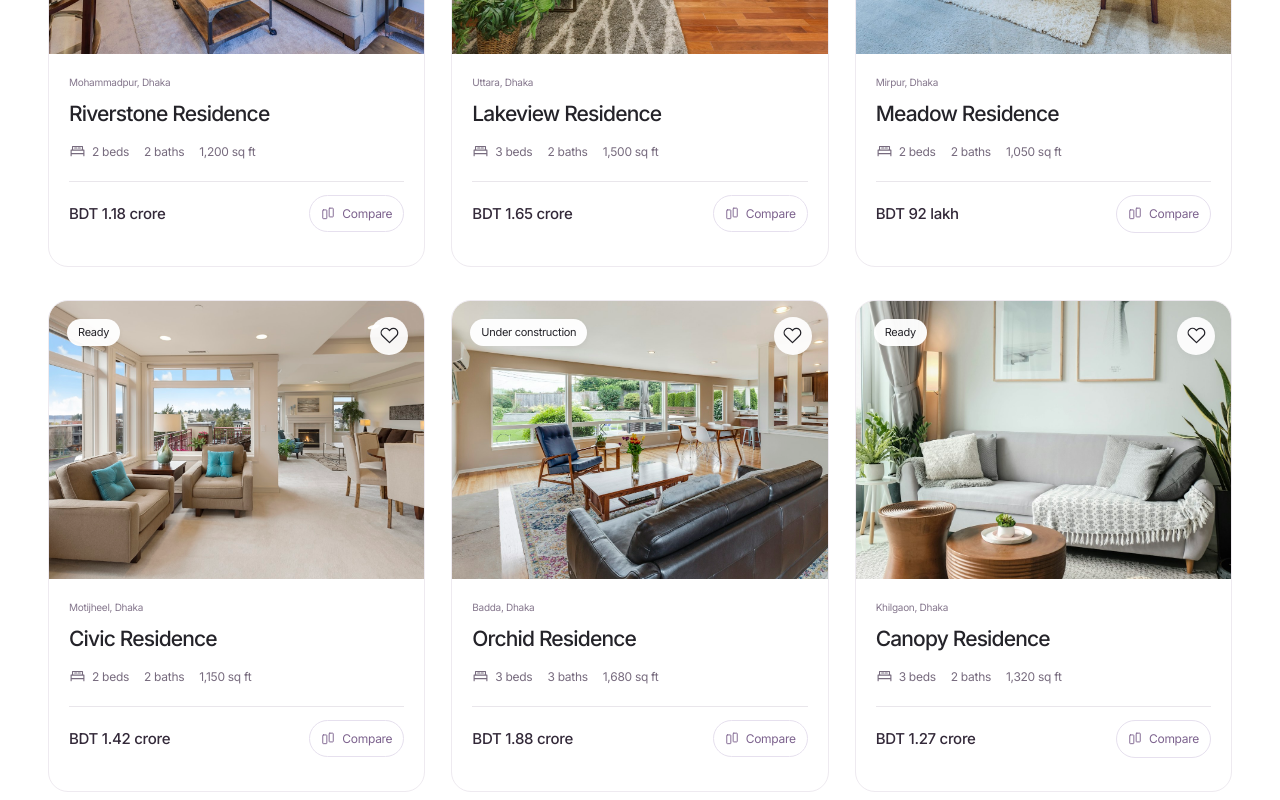
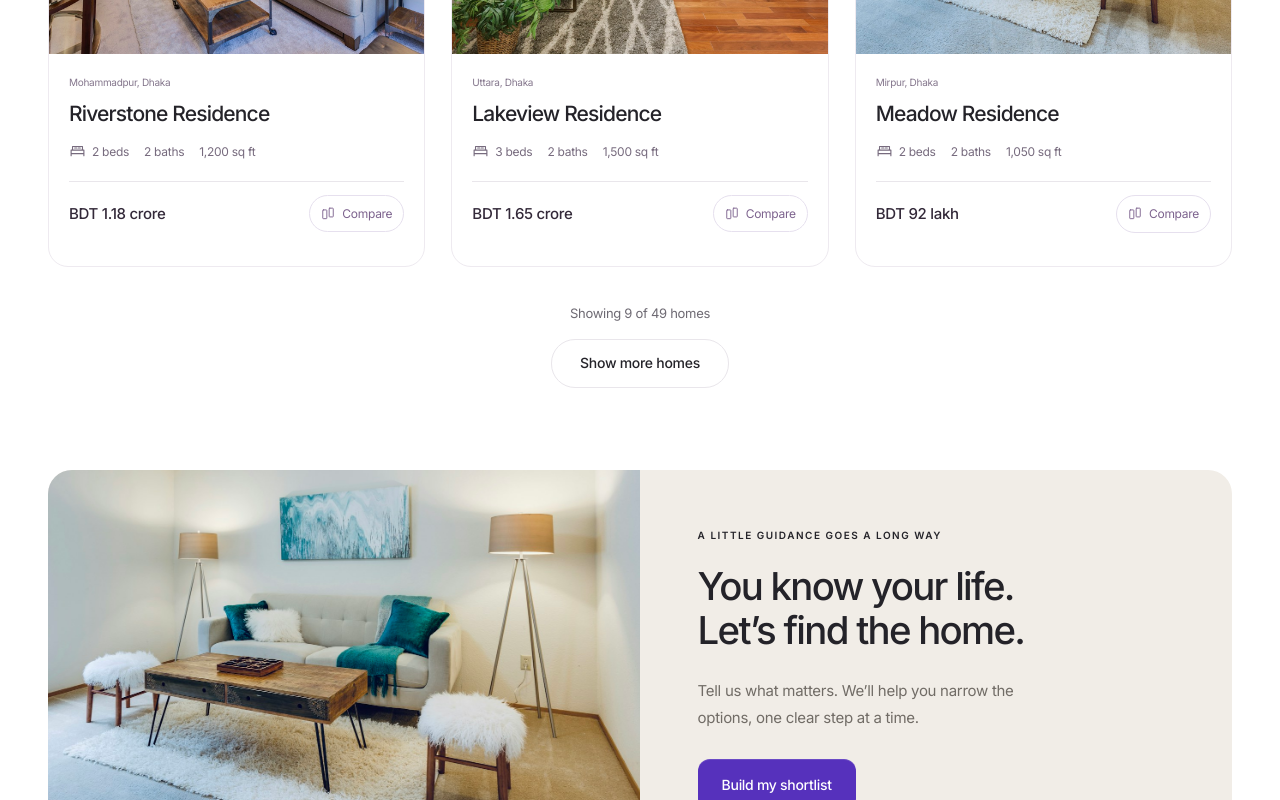
Before and after one commit to tabibhasann/jcx-proptech-intelligence-atlas, a Next.js app in the folder web/: page /prototype in a window 1280 px wide. Shown: the part 2375-3175 px from the top of the page. Built offline with nearby package versions, Linux system fonts and the light colour scheme.

Commit message:
Integrate expanded collection with progressive browsing and area validation

```diff
--- a/web/scripts/verify-propty-ai.mjs
+++ b/web/scripts/verify-propty-ai.mjs
@@ -16,6 +16,7 @@ const library = asModule(
   ).replace('"../content/propty-demo"', JSON.stringify(fixture)),
 );
 const { validateInterpretation } = await import(library);
+const { propertyAreas } = await import(fixture);
 const good = {
   area: "Bashundhara",
   maxPrice: 18000000,
@@ -35,6 +36,9 @@ assert.deepEqual(validateInterpretation(good), {
   terms: ["parking"],
   unsupported: [],
 });
+for (const area of propertyAreas) {
+  assert.equal(validateInterpretation({ ...good, area }).query.area, area);
+}
 for (const bad of [
   { ...good, area: "Imaginary area" },
   { ...good, maxPrice: -1 },
--- a/web/src/app/prototype/polish.css
+++ b/web/src/app/prototype/polish.css
@@ -249,6 +249,20 @@
   border-radius: 24px;
   overflow: hidden;
   margin-top: 72px;
+}
+.pt-collection-more {
+  display: grid;
+  justify-items: center;
+  gap: 16px;
+  margin-top: 36px;
+}
+.pt-collection-more p {
+  font-size: 13px;
+  color: var(--pt-muted);
+}
+.pt-collection-more .pt-outline {
+  border-radius: 24px;
+  padding: 12px 28px;
 }
 .pt-shortlist-image {
   position: relative;
--- a/web/src/components/propty/ProptyApp.tsx
+++ b/web/src/components/propty/ProptyApp.tsx
@@ -126,6 +126,7 @@ export function ProptyApp() {
   const [large, setLarge] = useState(false);
   const [query, setQuery] = useState<PropertyQuery>({});
   const [sort, setSort] = useState("featured");
+  const [collectionPage, setCollectionPage] = useState({ key: "", count: 9 });
   const [searchText, setSearchText] = useState("");
   const [searchTerms, setSearchTerms] = useState<string[]>([]);
   const [submittedText, setSubmittedText] = useState("");
@@ -291,6 +292,15 @@ export function ProptyApp() {
                 : 0,
         );
   const activeVisits = visits.filter((v) => v.status !== "Cancelled");
+  const collectionKey = JSON.stringify([
+    view,
+    query,
+    sort,
+    searchTerms,
+    unsupported,
+  ]);
+  const visibleCount =
+    collectionPage.key === collectionKey ? collectionPage.count : 9;
   const showResults = () =>
     resultsRef.current?.scrollIntoView({
       behavior: window.matchMedia("(prefers-reduced-motion: reduce)").matches
@@ -655,7 +665,7 @@ export function ProptyApp() {
                 </div>
                 {listing.length ? (
                   <div className="pt-card-grid">
-                    {listing.map((p) => (
+                    {listing.slice(0, visibleCount).map((p) => (
                       <HomeCard
                         key={p.id}
                         property={p}
@@ -693,6 +703,24 @@ export function ProptyApp() {
                       }}
                     >
                       Explore all homes <Icon name="arrow" />
+                    </button>
+                  </div>
+                )}
+                {listing.length > visibleCount && (
+                  <div className="pt-collection-more">
+                    <p>
+                      Showing {visibleCount} of {listing.length} homes
+                    </p>
+                    <button
+                      className="pt-outline"
+                      onClick={() =>
+                        setCollectionPage({
+                          key: collectionKey,
+                          count: visibleCount + 9,
+                        })
+                      }
+                    >
+                      Show more homes
                     </button>
                   </div>
                 )}
--- a/web/src/content/propty-demo.ts
+++ b/web/src/content/propty-demo.ts
@@ -190,59 +190,403 @@ export const properties: Property[] = [
 // range of budgets, neighbourhoods and household needs. Photos are reused
 // illustrative assets from the original six-card set; they are not tied to
 // these fictional addresses or presented as JCX listings.
-const extendedFixtureData: Array<[
-  string,
-  string,
-  number,
-  number,
-  number,
-  number,
-  Property["status"],
-  string[],
-]> = [
-  ["riverstone", "Mohammadpur", 11800000, 2, 2, 1200, "Ready", ["Balcony", "Lift", "Utility area"]],
-  ["lakeview", "Uttara", 16500000, 3, 2, 1500, "Ready", ["Balcony", "Lift", "1 parking space"]],
-  ["meadow", "Mirpur", 9200000, 2, 2, 1050, "Under construction", ["Balcony", "Planned lift"]],
-  ["civic", "Motijheel", 14200000, 2, 2, 1150, "Ready", ["Lift", "1 parking space"]],
-  ["orchid", "Badda", 18800000, 3, 3, 1680, "Under construction", ["Balcony", "Study nook", "Planned parking space"]],
-  ["canopy", "Khilgaon", 12700000, 3, 2, 1320, "Ready", ["Balcony", "Family space", "Lift"]],
-  ["maple", "Tejgaon", 21500000, 3, 3, 1780, "Ready", ["Separate dining", "Lift", "1 parking space"]],
-  ["harbor", "Lalmatia", 25500000, 4, 3, 2200, "Ready", ["2 balconies", "Family lounge", "Lift"]],
-  ["sunbeam", "Savar", 7800000, 2, 2, 980, "Under construction", ["Balcony", "Planned lift"]],
-  ["hearth", "Aftab Nagar", 15400000, 3, 2, 1450, "Ready", ["Open living and dining", "Balcony", "Lift"]],
+const extendedFixtureData: Array<
+  [string, string, number, number, number, number, Property["status"], string[]]
+> = [
+  [
+    "riverstone",
+    "Mohammadpur",
+    11800000,
+    2,
+    2,
+    1200,
+    "Ready",
+    ["Balcony", "Lift", "Utility area"],
+  ],
+  [
+    "lakeview",
+    "Uttara",
+    16500000,
+    3,
+    2,
+    1500,
+    "Ready",
+    ["Balcony", "Lift", "1 parking space"],
+  ],
+  [
+    "meadow",
+    "Mirpur",
+    9200000,
+    2,
+    2,
+    1050,
+    "Under construction",
+    ["Balcony", "Planned lift"],
+  ],
+  [
+    "civic",
+    "Motijheel",
+    14200000,
+    2,
+    2,
+    1150,
+    "Ready",
+    ["Lift", "1 parking space"],
+  ],
+  [
+    "orchid",
+    "Badda",
+    18800000,
+    3,
+    3,
+    1680,
+    "Under construction",
+    ["Balcony", "Study nook", "Planned parking space"],
+  ],
+  [
+    "canopy",
+    "Khilgaon",
+    12700000,
+    3,
+    2,
+    1320,
+    "Ready",
+    ["Balcony", "Family space", "Lift"],
+  ],
+  [
+    "maple",
+    "Tejgaon",
+    21500000,
+    3,
+    3,
+    1780,
+    "Ready",
+    ["Separate dining", "Lift", "1 parking space"],
+  ],
+  [
+    "harbor",
+    "Lalmatia",
+    25500000,
+    4,
+    3,
+    2200,
+    "Ready",
+    ["2 balconies", "Family lounge", "Lift"],
+  ],
+  [
+    "sunbeam",
+    "Savar",
+    7800000,
+    2,
+    2,
+    980,
+    "Under construction",
+    ["Balcony", "Planned lift"],
+  ],
+  [
+    "hearth",
+    "Aftab Nagar",
+    15400000,
+    3,
+    2,
+    1450,
+    "Ready",
+    ["Open living and dining", "Balcony", "Lift"],
+  ],
   ["elm", "Rampura", 10900000, 2, 2, 1100, "Ready", ["Utility area", "Lift"]],
-  ["palm", "Wari", 19800000, 3, 3, 1600, "Ready", ["Balcony", "Separate dining", "1 parking space"]],
-  ["skylark", "Baridhara", 33500000, 4, 4, 2700, "Ready", ["2 balconies", "Study", "2 parking spaces"]],
-  ["willow", "Kakrail", 13600000, 2, 2, 1180, "Under construction", ["Balcony", "Planned lift"]],
-  ["nook", "Shyamoli", 10100000, 2, 1, 900, "Ready", ["Open living and dining", "Lift"]],
-  ["cedar", "Banasree", 17200000, 3, 3, 1520, "Ready", ["Balcony", "Family space", "1 parking space"]],
-  ["vista", "Khilgaon", 23200000, 4, 3, 2050, "Under construction", ["Study nook", "2 balconies", "Planned parking space"]],
-  ["hummingbird", "Gulshan", 31000000, 3, 3, 2100, "Ready", ["Balcony", "Study", "1 parking space"]],
-  ["bricklane", "Dhanmondi", 27800000, 3, 3, 1950, "Ready", ["Separate dining", "Family lounge", "Lift"]],
-  ["juniper", "Banani", 36500000, 4, 4, 2950, "Under construction", ["2 balconies", "Study", "Planned parking space"]],
-  ["lumen", "Bashundhara", 22100000, 4, 3, 2300, "Ready", ["Balcony", "Family lounge", "1 parking space"]],
-  ["fern", "Uttara", 12400000, 2, 2, 1080, "Ready", ["Balcony", "Utility area"]],
-  ["pebble", "Mirpur", 8500000, 2, 1, 860, "Ready", ["Open living and dining", "Lift"]],
-  ["terracotta", "Mohammadpur", 14900000, 3, 2, 1380, "Under construction", ["Balcony", "Planned lift"]],
+  [
+    "palm",
+    "Wari",
+    19800000,
+    3,
+    3,
+    1600,
+    "Ready",
+    ["Balcony", "Separate dining", "1 parking space"],
+  ],
+  [
+    "skylark",
+    "Baridhara",
+    33500000,
+    4,
+    4,
+    2700,
+    "Ready",
+    ["2 balconies", "Study", "2 parking spaces"],
+  ],
+  [
+    "willow",
+    "Kakrail",
+    13600000,
+    2,
+    2,
+    1180,
+    "Under construction",
+    ["Balcony", "Planned lift"],
+  ],
+  [
+    "nook",
+    "Shyamoli",
+    10100000,
+    2,
+    1,
+    900,
+    "Ready",
+    ["Open living and dining", "Lift"],
+  ],
+  [
+    "cedar",
+    "Banasree",
+    17200000,
+    3,
+    3,
+    1520,
+    "Ready",
+    ["Balcony", "Family space", "1 parking space"],
+  ],
+  [
+    "vista",
+    "Khilgaon",
+    23200000,
+    4,
+    3,
+    2050,
+    "Under construction",
+    ["Study nook", "2 balconies", "Planned parking space"],
+  ],
+  [
+    "hummingbird",
+    "Gulshan",
+    31000000,
+    3,
+    3,
+    2100,
+    "Ready",
+    ["Balcony", "Study", "1 parking space"],
+  ],
+  [
+    "bricklane",
+    "Dhanmondi",
+    27800000,
+    3,
+    3,
+    1950,
+    "Ready",
+    ["Separate dining", "Family lounge", "Lift"],
+  ],
+  [
+    "juniper",
+    "Banani",
+    36500000,
+    4,
+    4,
+    2950,
+    "Under construction",
+    ["2 balconies", "Study", "Planned parking space"],
+  ],
+  [
+    "lumen",
+    "Bashundhara",
+    22100000,
+    4,
+    3,
+    2300,
+    "Ready",
+    ["Balcony", "Family lounge", "1 parking space"],
+  ],
+  [
+    "fern",
+    "Uttara",
+    12400000,
+    2,
+    2,
+    1080,
+    "Ready",
+    ["Balcony", "Utility area"],
+  ],
+  [
+    "pebble",
+    "Mirpur",
+    8500000,
+    2,
+    1,
+    860,
+    "Ready",
+    ["Open living and dining", "Lift"],
+  ],
+  [
+    "terracotta",
+    "Mohammadpur",
+    14900000,
+    3,
+    2,
+    1380,
+    "Under construction",
+    ["Balcony", "Planned lift"],
+  ],
   ["breeze", "Badda", 11300000, 2, 2, 1020, "Ready", ["Balcony", "Lift"]],
-  ["loft", "Tejgaon", 24200000, 3, 2, 1750, "Ready", ["Study nook", "Balcony", "1 parking space"]],
-  ["parkline", "Baridhara", 39500000, 4, 4, 3100, "Ready", ["2 balconies", "Study", "2 parking spaces"]],
-  ["spruce", "Lalmatia", 18400000, 3, 3, 1580, "Ready", ["Family space", "Balcony", "Lift"]],
-  ["cypress", "Kakrail", 9600000, 2, 2, 940, "Under construction", ["Balcony", "Planned lift"]],
-  ["marigold", "Savar", 6900000, 2, 1, 820, "Ready", ["Open living and dining"]],
-  ["atlas", "Motijheel", 20500000, 3, 3, 1700, "Ready", ["Separate dining", "Lift", "1 parking space"]],
+  [
+    "loft",
+    "Tejgaon",
+    24200000,
+    3,
+    2,
+    1750,
+    "Ready",
+    ["Study nook", "Balcony", "1 parking space"],
+  ],
+  [
+    "parkline",
+    "Baridhara",
+    39500000,
+    4,
+    4,
+    3100,
+    "Ready",
+    ["2 balconies", "Study", "2 parking spaces"],
+  ],
+  [
+    "spruce",
+    "Lalmatia",
+    18400000,
+    3,
+    3,
+    1580,
+    "Ready",
+    ["Family space", "Balcony", "Lift"],
+  ],
+  [
+    "cypress",
+    "Kakrail",
+    9600000,
+    2,
+    2,
+    940,
+    "Under construction",
+    ["Balcony", "Planned lift"],
+  ],
+  [
+    "marigold",
+    "Savar",
+    6900000,
+    2,
+    1,
+    820,
+    "Ready",
+    ["Open living and dining"],
+  ],
+  [
+    "atlas",
+    "Motijheel",
+    20500000,
+    3,
+    3,
+    1700,
+    "Ready",
+    ["Separate dining", "Lift", "1 parking space"],
+  ],
   ["raina", "Wari", 15900000, 3, 2, 1300, "Ready", ["Balcony", "Utility area"]],
-  ["quartz", "Banasree", 26800000, 4, 3, 2150, "Under construction", ["Study", "2 balconies", "Planned parking space"]],
+  [
+    "quartz",
+    "Banasree",
+    26800000,
+    4,
+    3,
+    2150,
+    "Under construction",
+    ["Study", "2 balconies", "Planned parking space"],
+  ],
   ["olive", "Rampura", 13200000, 2, 2, 1120, "Ready", ["Balcony", "Lift"]],
-  ["solace", "Shyamoli", 17700000, 3, 3, 1500, "Ready", ["Family lounge", "Balcony", "1 parking space"]],
-  ["cobalt", "Aftab Nagar", 8900000, 2, 1, 880, "Under construction", ["Balcony", "Planned lift"]],
-  ["acacia", "Khilgaon", 19300000, 3, 2, 1620, "Ready", ["Separate dining", "Balcony", "Lift"]],
-  ["aurora", "Gulshan", 40000000, 4, 4, 3200, "Ready", ["2 balconies", "Study", "2 parking spaces"]],
-  ["daybreak", "Bashundhara", 14500000, 2, 2, 1250, "Ready", ["Balcony", "Lift"]],
-  ["mulberry", "Dhanmondi", 31800000, 4, 4, 2600, "Under construction", ["Study", "2 balconies", "Planned parking space"]],
-  ["willowcrest", "Banani", 28900000, 3, 3, 2050, "Ready", ["Family lounge", "Balcony", "1 parking space"]],
-  ["eucalyptus", "Mirpur", 7600000, 2, 1, 800, "Ready", ["Open living and dining"]],
-  ["rainier", "Uttara", 24800000, 4, 3, 2180, "Ready", ["Study nook", "Balcony", "1 parking space"]],
+  [
+    "solace",
+    "Shyamoli",
+    17700000,
+    3,
+    3,
+    1500,
+    "Ready",
+    ["Family lounge", "Balcony", "1 parking space"],
+  ],
+  [
+    "cobalt",
+    "Aftab Nagar",
+    8900000,
+    2,
+    1,
+    880,
+    "Under construction",
+    ["Balcony", "Planned lift"],
+  ],
+  [
+    "acacia",
+    "Khilgaon",
+    19300000,
+    3,
+    2,
+    1620,
+    "Ready",
+    ["Separate dining", "Balcony", "Lift"],
+  ],
+  [
+    "aurora",
+    "Gulshan",
+    40000000,
+    4,
+    4,
+    3200,
+    "Ready",
+    ["2 balconies", "Study", "2 parking spaces"],
+  ],
+  [
+    "daybreak",
+    "Bashundhara",
+    14500000,
+    2,
+    2,
+    1250,
+    "Ready",
+    ["Balcony", "Lift"],
+  ],
+  [
+    "mulberry",
+    "Dhanmondi",
+    31800000,
+    4,
+    4,
+    2600,
+    "Under construction",
+    ["Study", "2 balconies", "Planned parking space"],
+  ],
+  [
+    "willowcrest",
+    "Banani",
+    28900000,
+    3,
+    3,
+    2050,
+    "Ready",
+    ["Family lounge", "Balcony", "1 parking space"],
+  ],
+  [
+    "eucalyptus",
+    "Mirpur",
+    7600000,
+    2,
+    1,
+    800,
+    "Ready",
+    ["Open living and dining"],
+  ],
+  [
+    "rainier",
+    "Uttara",
+    24800000,
+    4,
+    3,
+    2180,
+    "Ready",
+    ["Study nook", "Balcony", "1 parking space"],
+  ],
 ];
 
 const titleCase = (value: string) =>
@@ -251,7 +595,10 @@ const titleCase = (value: string) =>
     .map((part) => part.charAt(0).toUpperCase() + part.slice(1))
     .join(" ");
 
-for (const [index, [id, area, price, bedrooms, bathrooms, sqft, status, features]] of extendedFixtureData.entries()) {
+for (const [
+  index,
+  [id, area, price, bedrooms, bathrooms, sqft, status, features],
+] of extendedFixtureData.entries()) {
   properties.push({
     id,
     title: `${titleCase(id)} Residence`,
@@ -270,7 +617,8 @@ for (const [index, [id, area, price, bedrooms, bathrooms, sqft, status, features
     ][index % 4],
     description: `A fictional ${bedrooms}-bedroom ${status === "Ready" ? "ready-to-view" : "planned"} home in ${area}, with ${features.slice(0, 2).join(" and ").toLowerCase()}. It is included to make Propty's comparison journey concrete, not to represent a live listing.`,
     features,
-    tradeoff: "Illustrative details only; availability, charges and documents are not established.",
+    tradeoff:
+      "Illustrative details only; availability, charges and documents are not established.",
     images: [`/propty/home-${(properties.length % 6) + 1}.jpg`],
     checks: checks(),
     isDemo: true,
```
Also changed, not shown: web/scripts/verify-propty-data.mjs (+20 -3 lines), 1 other file (tests, documents, lock files or other folders).
